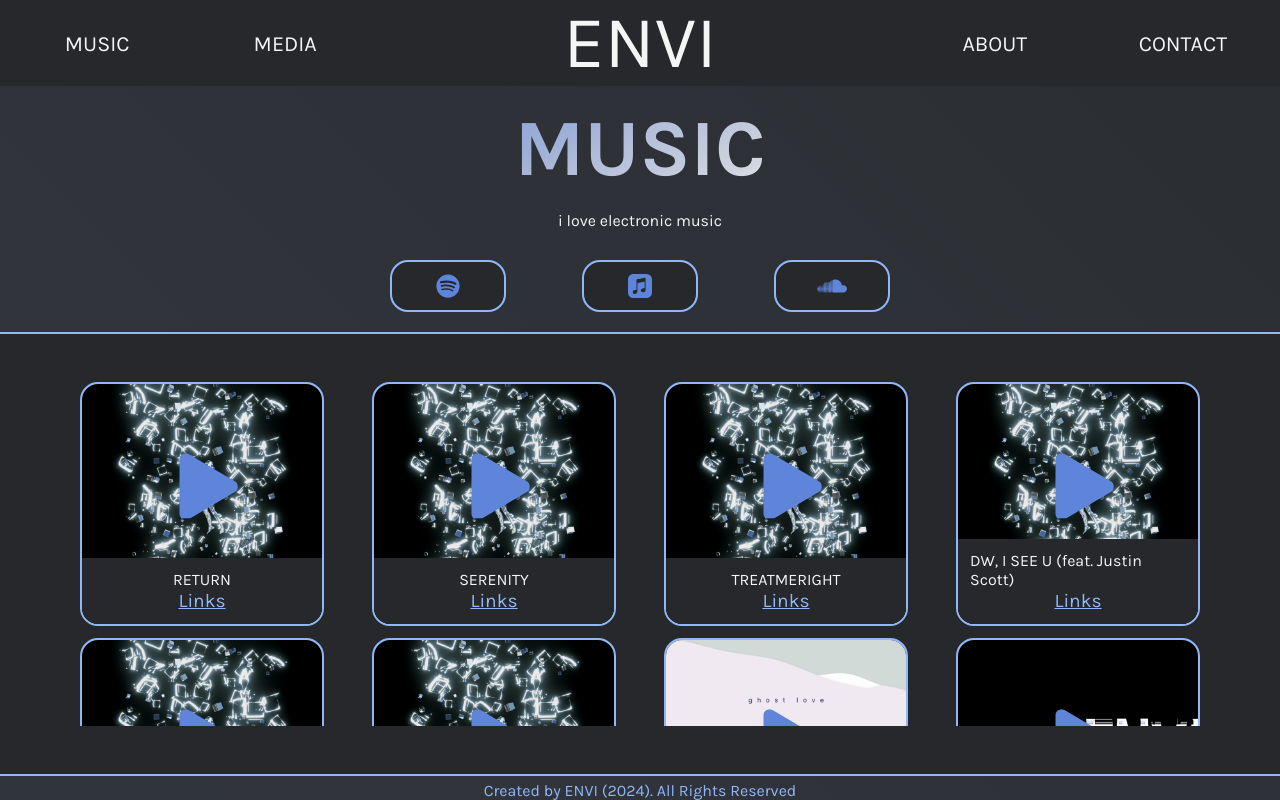
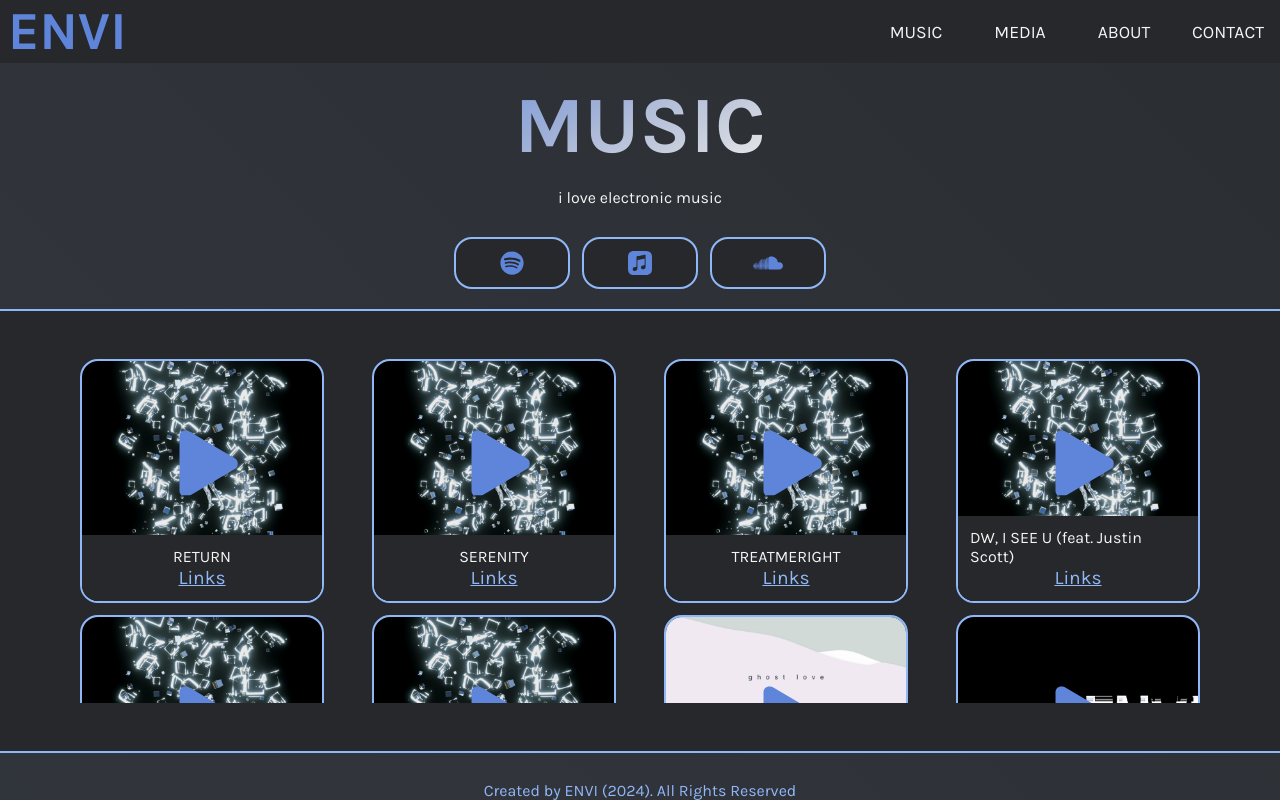
Before and after one commit to elliottsaruski/envi-website, a React (Vite) app: page /music in a window 1280 px wide. Built offline with nearby package versions, Linux system fonts and the light colour scheme; a web font is replaced by a local one.

Commit message:
Updated navbar styling and imported framer motion to use for animations

```diff
--- a/package.json
+++ b/package.json
@@ -10,6 +10,7 @@
     "preview": "vite preview"
   },
   "dependencies": {
+    "framer-motion": "^11.0.5",
     "localforage": "^1.10.0",
     "match-sorter": "^6.3.3",
     "react": "^18.2.0",
--- a/src/App.css
+++ b/src/App.css
@@ -33,7 +33,8 @@ body {
   );
   background-size: 225% 225%;
   background-repeat: repeat;
-  overflow-y: hidden;
+  overflow: hidden;
+  /* OVERFLOW FOR BODY */
   font-family: "Karla", sans-serif;
 }
 
@@ -277,8 +278,12 @@ nav {
 }
 
 .logo--nav {
-  font-size: calc(2vw + 2vh + 4vmin);
+  font-size: calc(2vw + 2vh + 1.5vmin);
   color: whitesmoke;
+  flex-basis: 200rem;
+}
+.logo--nav b {
+  padding-left: 0.5rem;
 }
 
 .logo--nav:hover,
@@ -286,24 +291,12 @@ nav {
   color: var(--clr-mid);
 }
 
-.nav-items-left--wrapper,
-.nav-items-right--wrapper {
-  font-size: calc(0.75vw + 0.75vh + 0.75vmin);
+.nav-items-right {
+  font-size: calc(0.75vw + 0.75vh + 0.25vmin);
   display: flex;
   align-items: center;
-  gap: 5rem;
-}
-
-.nav-items-left--wrapper {
-  position: absolute;
-  justify-content: space-evenly;
-  left: 2em;
-}
-
-.nav-items-right--wrapper {
-  position: absolute;
-  justify-content: space-evenly;
-  right: 2em;
+  gap: 1rem;
+  padding-right: 0.5rem;
 }
 
 .navItem {
@@ -320,6 +313,12 @@ nav {
   display: none;
 }
 
+.nav-normal {
+  display: flex;
+  gap: 10%;
+  position: relative;
+}
+
 /* ---------------------------------media query under 1024px - switch to hamburger style nav button and div----- */
 @media (max-width: 1024px) {
   .nav-normal {
@@ -328,45 +327,78 @@ nav {
 
   .mobile-menu-wrapper {
     display: flex;
-    height: 6em;
-    justify-content: center;
+    justify-content: left;
     align-items: center;
     margin-bottom: 1rem;
     background-color: var(--clr-darkest-accent);
+  }
+
+  .mobile-menu-wrapper b {
+    padding-left: 2rem;
+  }
+  .mobile-menu-wrapper b:hover {
+    color: var(--clr-mid);
   }
   .mobile-logo--nav {
     display: flex;
     font-size: 4rem;
     color: white;
-    z-index: 100;
     font-weight: 400;
+    font-size: calc(2vw + 2vh + 5vmin);
+    color: whitesmoke;
   }
 
   .nav-mobile-open {
     position: fixed;
     background: rgba(0, 0, 0, 0.665);
     font-size: 3rem;
-    height: 100vh;
+    height: 100dvh;
+    width: 100%;
     top: 0%;
     display: flex;
     flex-direction: column;
     z-index: 10;
-    backdrop-filter: blur(5px);
+    backdrop-filter: blur(25px);
   }
 
   .nav-mobile-open p {
     color: whitesmoke;
     font-weight: 800;
   }
+  .nav-mobile-open p:hover {
+    color: var(--clr-mid);
+    text-decoration: underline;
+    font-weight: 800;
+  }
 
   /* ---------------mobile menu hamburger div */
   .mobile-menu-button {
     position: absolute;
-    right: 3rem;
+    display: flex;
+    flex-direction: column;
+    right: 2rem;
     aspect-ratio: 1;
     width: 40px;
     background: transparent;
-    z-index: 100;
+    z-index: 1000;
+    box-shadow: none;
+    border: none;
+    justify-content: center;
+    align-items: center;
+    gap: 0.5rem;
+    pointer-events: all;
+  }
+
+  .mobile-menu-button:hover span {
+    background: var(--clr-mid);
+  }
+
+  .mobile-menu-button > span {
+    background: whitesmoke;
+    width: 100%;
+    height: 4px;
+    border-radius: 100rem;
+    pointer-events: all;
   }
 }
 
@@ -447,7 +479,7 @@ nav {
   display: flex;
   align-items: center;
   justify-content: center;
-  gap: 5rem;
+  gap: 1rem;
 }
 
 .link-icon {
--- a/src/components/NavBar.jsx
+++ b/src/components/NavBar.jsx
@@ -1,5 +1,5 @@
-import React, { useState } from 'react';
-import { Link } from 'react-router-dom';
+import { useState } from "react";
+import { Link } from "react-router-dom";
 
 function NavBar() {
   const [hamburgerMenuOpen, setHamburgerMenuOpen] = useState(false);
@@ -9,20 +9,19 @@ function NavBar() {
       <div className="mobile-menu-wrapper">
         {/* --------------------------------------Nav hamburger---------------------------------- */}
         <Link to="/" className="mobile-logo--nav">
-          ENVI
+          <b>ENVI</b>
         </Link>
         <button
           className="mobile-menu-button"
           onClick={() => {
             setHamburgerMenuOpen(!hamburgerMenuOpen);
-          }}
-        >
+          }}>
           <span className="ham-top"></span>
           <span className="ham-mid"></span>
           <span className="ham-bottom"></span>
         </button>
 
-        <nav className={hamburgerMenuOpen ? 'nav-mobile-open' : 'displayNone'}>
+        <nav className={hamburgerMenuOpen ? "nav-mobile-open" : "displayNone"}>
           <Link to="/music">
             <p>MUSIC</p>
           </Link>
@@ -42,25 +41,22 @@ function NavBar() {
 
       <nav className="nav-normal">
         <Link to="/" className="logo--nav">
-          ENVI
+          <b>ENVI</b>
         </Link>
-        <section className="nav-items-left--wrapper">
+        <section className="nav-items-right">
           <Link to="/music" id="music-nav-tab" className="music--nav navItem">
             <p>MUSIC</p>
           </Link>
           <Link to="/media" id="media-nav-tab" className="media--nav navItem">
             <p>MEDIA</p>
           </Link>
-        </section>
-        <section className="nav-items-right--wrapper">
           <Link to="/about" id="about-nav-tab" className="about--nav navItem">
             <p>ABOUT</p>
           </Link>
           <Link
             to="/contact"
             id="contact-nav-tab"
-            className="media--nav navItem"
-          >
+            className="media--nav navItem">
             <p>CONTACT</p>
           </Link>
         </section>
```
Also changed, not shown: 1 other file (tests, documents, lock files or other folders).
